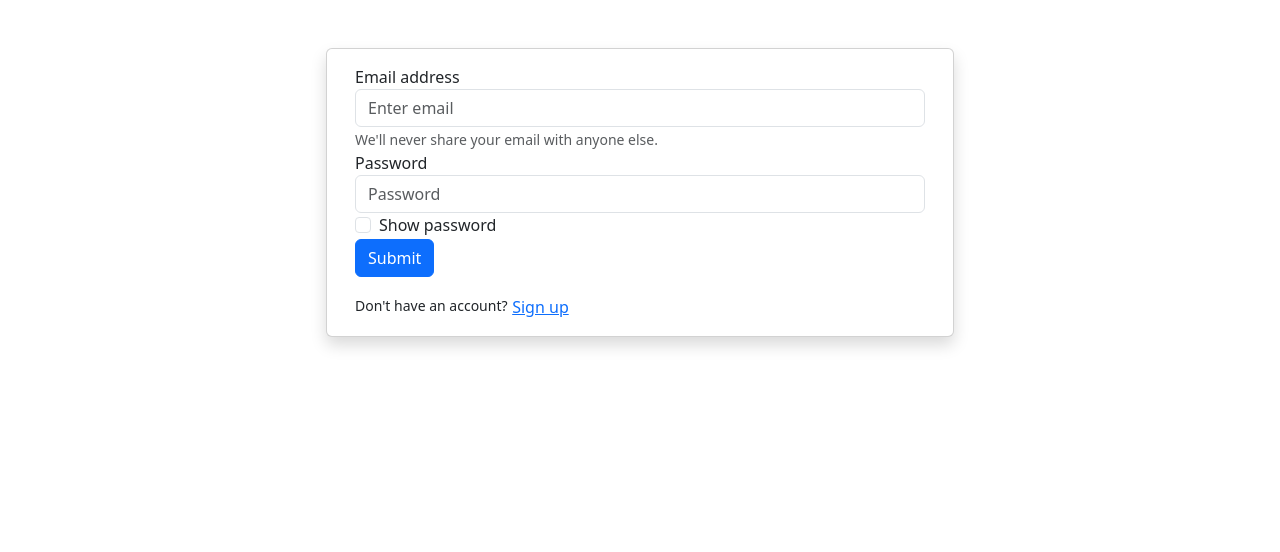
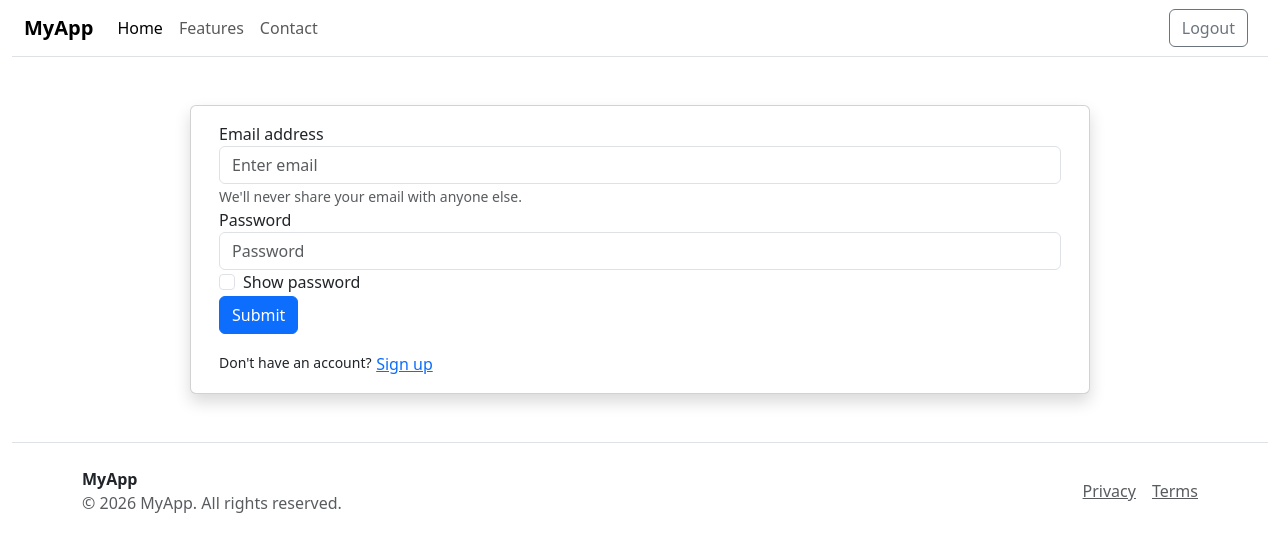
Before and after one commit to hibalu/form-validation, a React (Vite) app: page / in a window 1280 px wide. Shown: the top 552 px of the page. Built offline with nearby package versions, Linux system fonts and the light colour scheme.

Commit message:
navbar now is common for all the components

```diff
--- a/src/App.jsx
+++ b/src/App.jsx
@@ -4,6 +4,8 @@ import Form from './form'
 import LogIn from './LogIn'
 import Home from './Home'
 import { useState } from 'react'
+import Navbar from './components/Navbar'
+import Footer from './components/Footer'
 
 function App() {
   const [view, setView] = useState('login')
@@ -11,13 +13,15 @@ function App() {
   return (
 
     <div className="container-fluid w-100">
-          <div className="card w-50 mx-auto my-5 shadow">
+      <Navbar onLogout={() => setView('login')} />
+      <div className={`card mx-auto my-5 shadow ${view === 'home' ? 'w-100 border-0 bg-transparent' : ''}`} style={view === 'home' ? { maxWidth: 'none' } : { maxWidth: 900 }}>
         <div className="card-body">
           {view === 'login' && <LogIn onSwitch={(v) => setView(v)} />}
           {view === 'signup' && <Form onSwitch={(v) => setView(v)} />}
           {view === 'home' && <Home onLogout={() => setView('login')} />}
         </div>
       </div>
+      <Footer />
     </div>
 
   )
--- a/src/Home.jsx
+++ b/src/Home.jsx
@@ -1,5 +1,5 @@
 import React from "react";
-import Navbar from "./components/Navbar";
+//import Navbar from "./components/Navbar";
 import Footer from "./components/Footer";
 
 const Home = ({ onLogout }) => {
@@ -7,7 +7,7 @@ const Home = ({ onLogout }) => {
         <>
         <div className="container-fluid w-100 ">
             {/* Navbar */}
-            <Navbar onLogout={onLogout} />
+
 
             {/* Hero */}
             <header id="hero" className="bg-primary text-white py-5">
```
Lines whose indentation alone changed are shown as unchanged.
